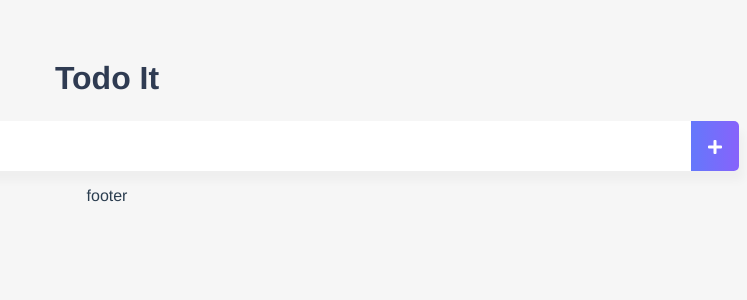
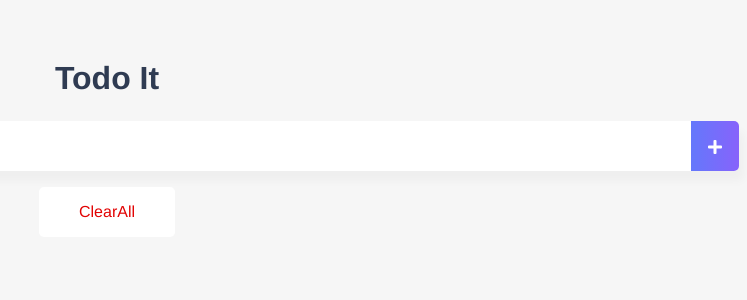
Before and after one commit to jxlove2020/TIL, a Vue app in the folder 2021/vue/VueTodoApp/_01_First/vue-todo/: page / in a window 1280 px wide. Shown: the top 300 px of the page, without its empty margins (533-1280 px from the left). Built offline with nearby package versions, Linux system fonts and the light colour scheme.

Commit message:
전체 삭제 버튼 구현

```diff
--- a/2021/vue/VueTodoApp/_01_First/vue-todo/src/components/TodoFooter.vue
+++ b/2021/vue/VueTodoApp/_01_First/vue-todo/src/components/TodoFooter.vue
@@ -1,13 +1,35 @@
 <template>
-  <div>footer</div>
+  <div>
+    <!-- clearAll 전체 삭제 버튼 -->
+    <div class="clearAllContainer">
+      <span class="clearAllBtn" v-on:click="clearTodo">ClearAll</span>
+    </div>
+  </div>
 </template>
 
 <script>
 export default {
-
+  methods: {
+    clearTodo: function() {
+      // 로컬스토리지 데이터 전체 지우기
+      localStorage.clear();
+    }
+  }
 }
 </script>
 
-<style>
-
+<style scoped>
+.clearAllContainer {
+  width: 8.5rem;
+  height: 50px;
+  line-height: 50px;
+  background-color: white;
+  border-radius: 5px;
+  margin: 0 auto;
+}
+.clearAllBtn {
+  color: #e20303;
+  display: block;
+  cursor: pointer;
+}
 </style>
```
